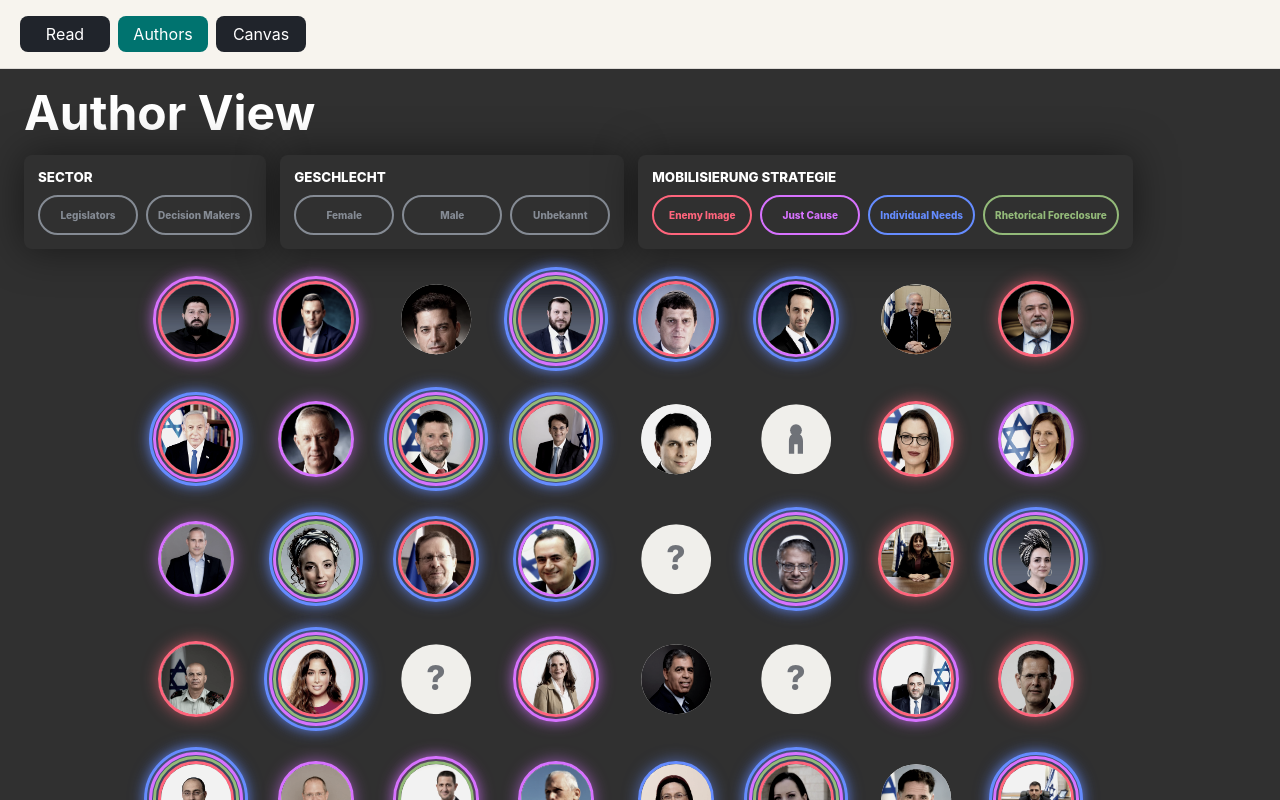
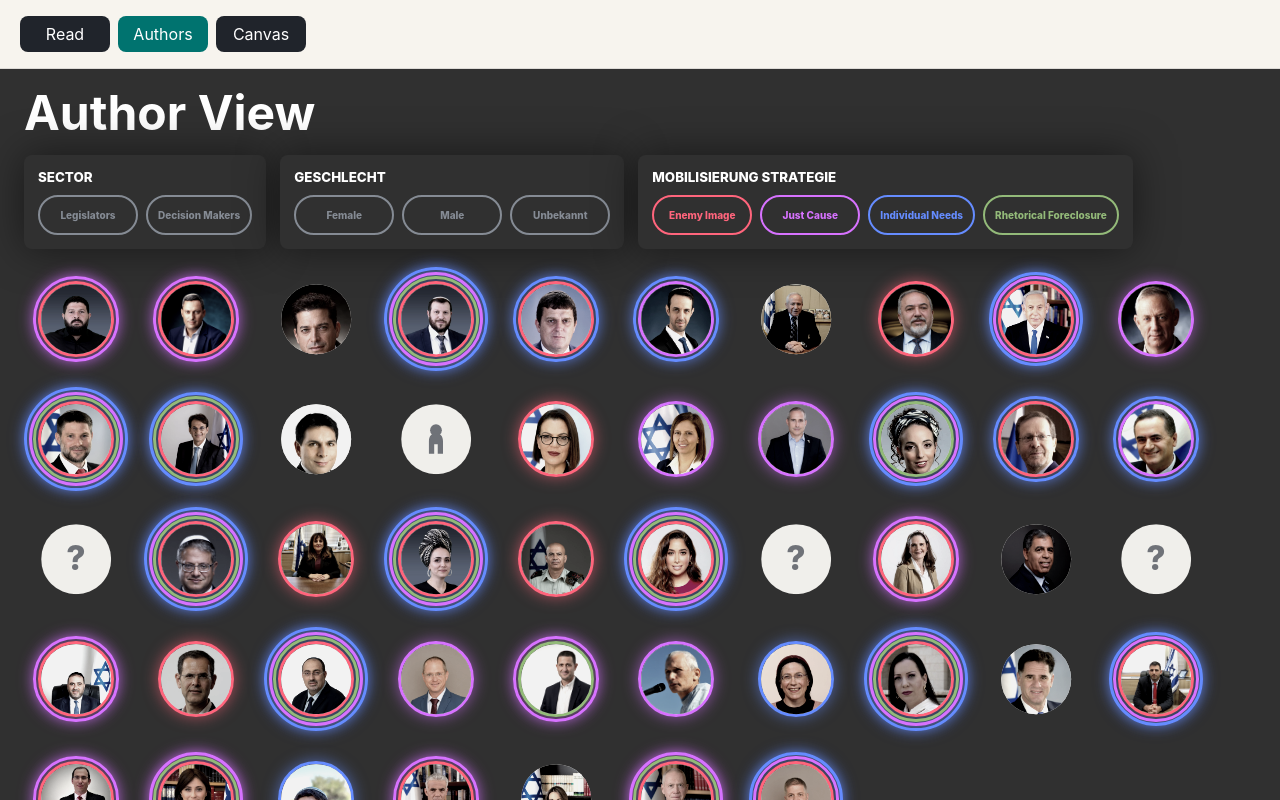
Before and after one commit to eligi9/intend, a Vue app: page / in a window 1280 px wide. Both pictures are taken after a click on the button "Authors". Shown: the top 800 px of the page. Built offline with nearby package versions, Linux system fonts and the light colour scheme.

Commit message:
Widen author portrait grid

```diff
--- a/src/views/authors/AuthorView.css
+++ b/src/views/authors/AuthorView.css
@@ -67,7 +67,7 @@
   align-items: center;
   align-content: flex-start;
   justify-content: flex-start;
-  width: min(100%, 62rem);
+  width: min(100%, 78rem);
   margin-inline: auto;
 }
 
```
